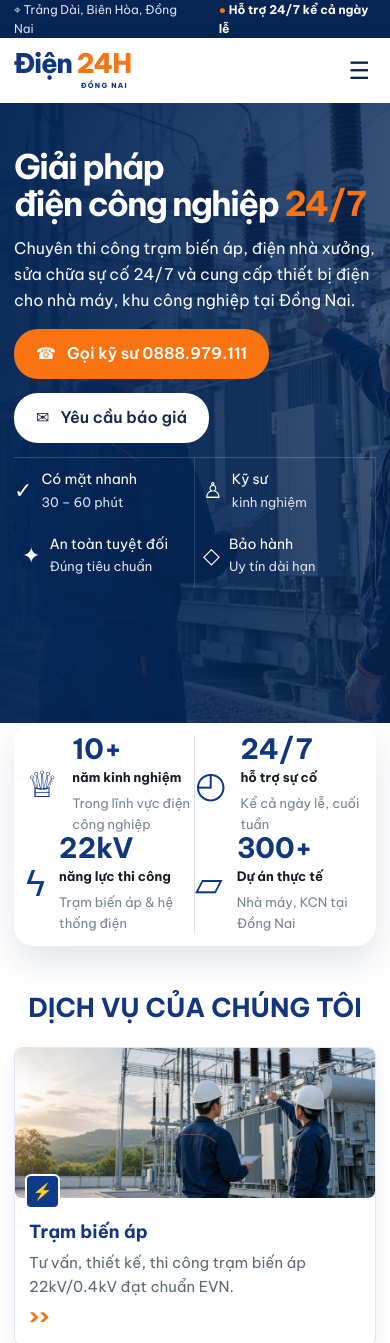
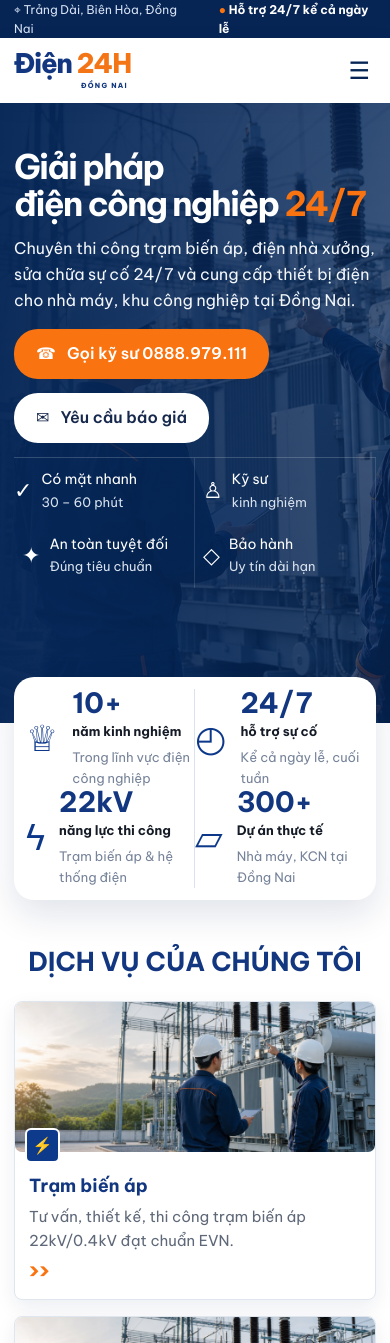
Before and after one commit to shinnn99/dien24h, a React (Vite) app: page / in a window 390 px wide. Shown: the top 1343 px of the page. Built offline with nearby package versions, Linux system fonts and the light colour scheme.

Commit message:
Restore hero KPI card overlap

```diff
--- a/src/App.css
+++ b/src/App.css
@@ -189,3 +189,15 @@ body{font-size:1rem;line-height:1.6}
   .ref-proofs>div{padding:10px 8px}
   .ref-project-grid{grid-template-columns:1fr}
 }
+
+/* KPI card intentionally overlaps the hero, as in the approved reference */
+.ref-hero{height:auto;min-height:510px}
+.ref-hero-content{padding:42px 0 88px}
+.ref-proofs>div{min-width:0}
+.ref-stats{margin-top:-46px;position:relative;z-index:4}
+
+@media(max-width:768px){
+  .ref-hero{height:auto;min-height:620px}
+  .ref-hero-content{padding:46px 0 92px}
+  .ref-stats{margin-top:-46px}
+}
```
